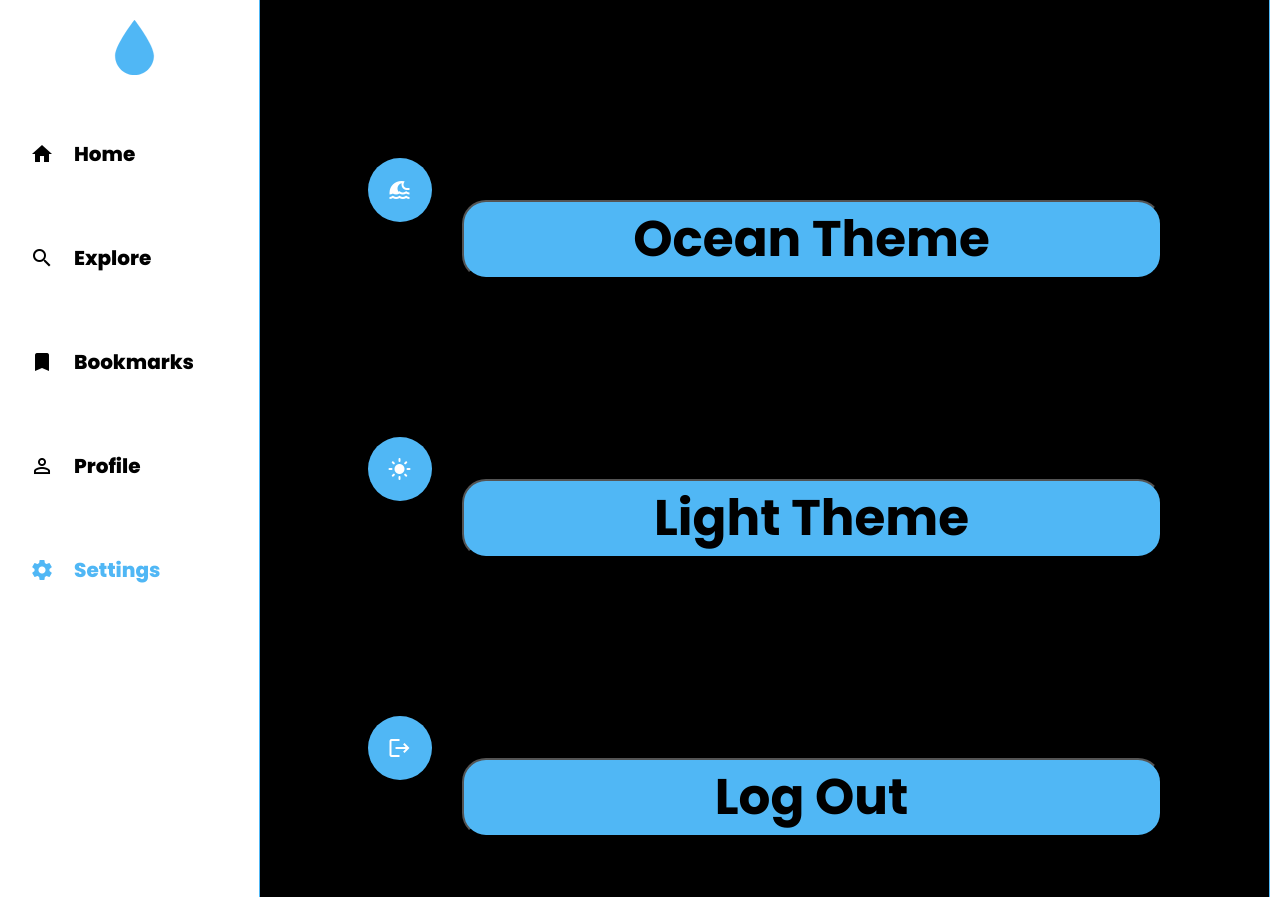
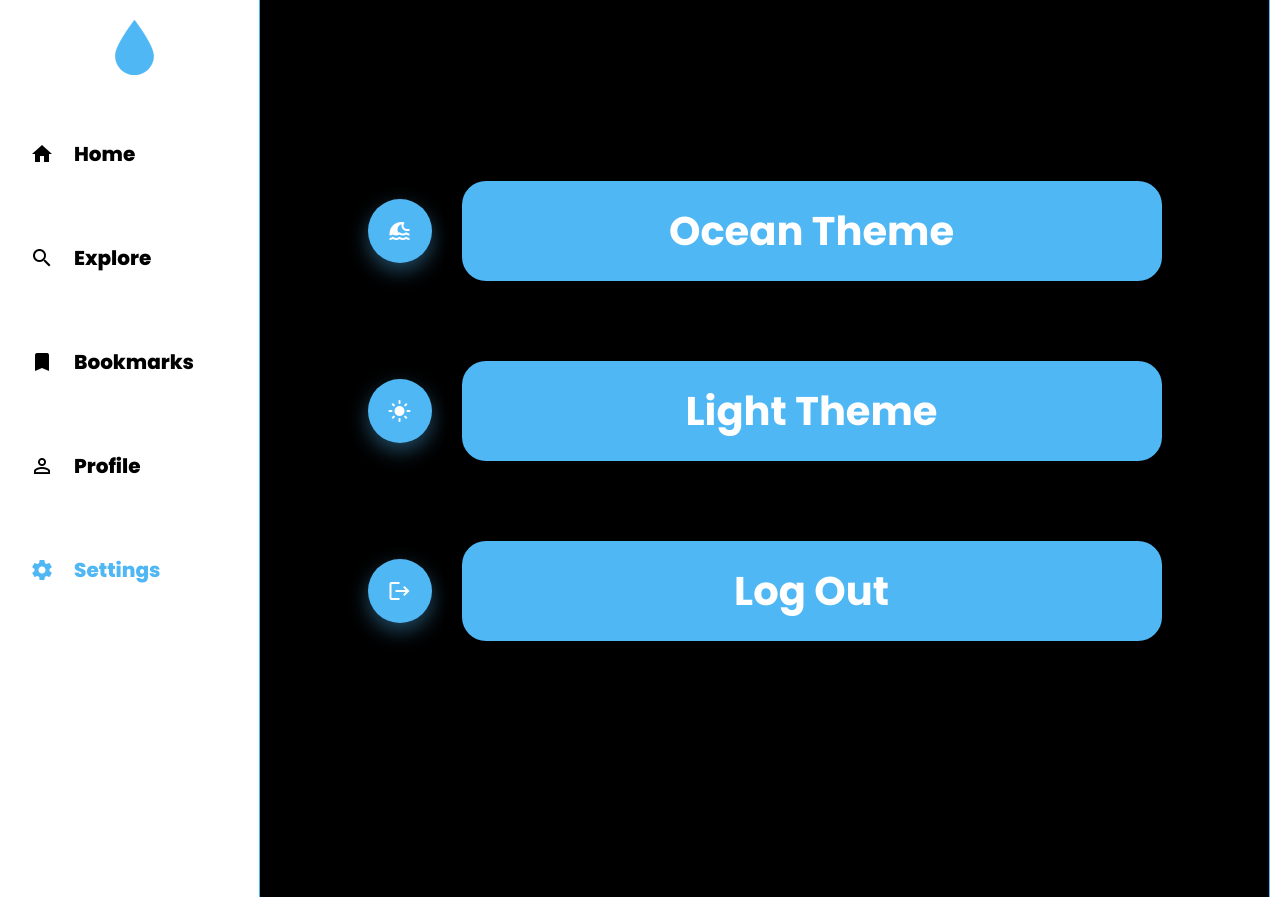
Before and after one commit to NFYouVel/o-gram-project, a PHP site: page /layout/settings.php in a window 1280 px wide. Run offline with PHP 8.4, Linux system fonts and the light colour scheme; the visitor is signed in with stand-in values (Sample User, id 1); data that the repository does not hold is empty.

Commit message:
FINAL CSS SETTING

```diff
--- a/CSS/settings.css
+++ b/CSS/settings.css
@@ -1,57 +1,98 @@
-.settings{
+.settings {
     flex: 1;
     display: flex;
     align-items: center;
     flex-direction: column;
+    margin-top: 10%;
 }
-.updatedata{
+
+.button-row {
     display: flex;
-    justify-content: space-evenly;
+    align-items: center;
+    gap: 30px;
+    margin-top: 80px;
+    transition: transform 0.2s ease;
+}
+
+.button-row:hover {
+    transform: scale(1.02);
+}
+
+.orb {
+    font-size: 40px;
+    background-color: #50b7f5;
+    color: white;
+    padding: 20px;
+    border-radius: 50%;
+    display: flex;
+    align-items: center;
+    justify-content: center;
+    box-shadow: 0 8px 20px rgba(80, 183, 245, 0.4);
+    transition: background-color 0.3s ease, transform 0.3s ease;
+}
+
+.button-row:hover .orb {
+     background-color: #3ca3dd;
+    transform: rotate(10deg);
+    animation: glow 2s infinite;
+}
+
+.updatedata {
+    display: flex;
+    justify-content: center;
     align-items: center;
     width: 700px;
-    margin-top: 100px;
-    height: fit-content;
+    height: 100px;
     background-color: #50b7f5;
     border-radius: 24px;
-    font-size: 50px;
+    font-size: 40px;
     font-weight: bold;
+    color: #fff;
+    cursor: pointer;
+    box-shadow: 0 8px 20px rgba(0, 0, 0, 0.2);
+    border: none;
+    transition: all 0.3s ease;
 }
-.newinput{
+
+.updatedata:hover {
+    background-color: #3ca3dd;
+    transform: translateY(-5px);
+    box-shadow: 0 12px 24px rgba(0, 0, 0, 0.25);
+    animation: glow 2s infinite;
+}
+
+@keyframes glow {
+  0% {
+    box-shadow: 0 0 10px white, 0 0 20px white, 0 0 30px white;
+  }
+  50% {
+    box-shadow: 0 0 20px white, 0 0 30px white, 0 0 40px white;
+  }
+  100% {
+    box-shadow: 0 0 10px white, 0 0 20px white, 0 0 30px white;
+  }
+}
+
+.newinput {
     outline: none;
     border: none;
     background: transparent;
     padding: 12px 24px;
     font-size: 50px;
     float: right;
+}
 
-}
-.visible{
+.visible {
     width: 50px;
     border: none;
     background-color: transparent;
 }
-.newinput::placeholder{
+
+.newinput::placeholder {
     text-align: center;
 }
- .backgroundoption{
+
+.backgroundoption {
     display: flex;
     flex-direction: row;
 }
-
-.button-row {
-  display: flex;
-  align-items: center;
-  gap: 30px;
-  margin-top: 100px;
-}
-
-.orb {
-  font-size: 40px;
-  background-color: #50b7f5;
-  color: white;
-  padding: 20px;
-  border-radius: 50%;
-  display: flex;
-  align-items: center;
-  justify-content: center;
-}
```
